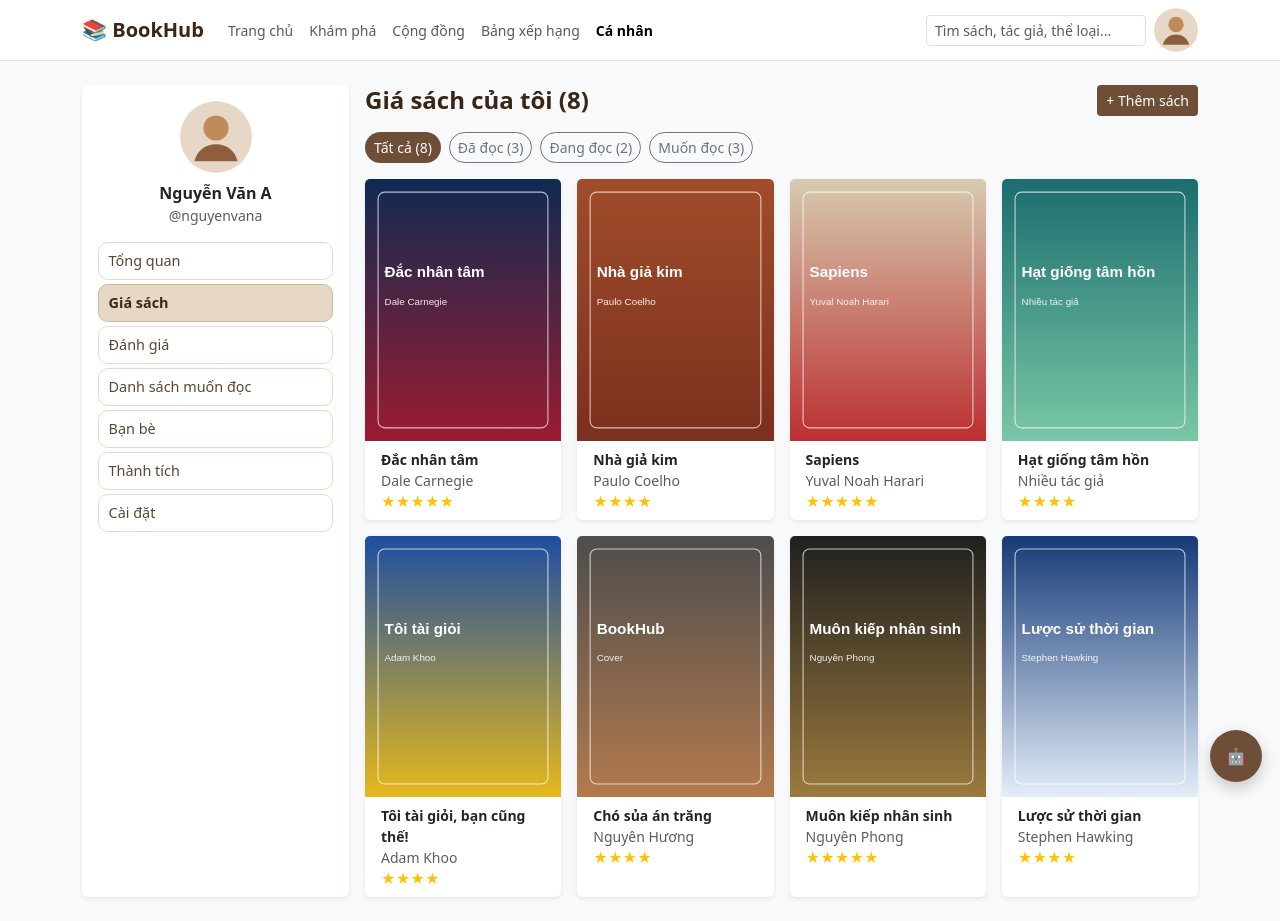
After one commit to thebao200474/desktop-tutorial, a PHP site: page /my-library.html in a window 1280 px wide. The commit adds this page. Run offline with PHP 8.4, Linux system fonts and the light colour scheme.

Commit message:
Add My Library page with sidebar, status tabs, book grid, and chatbot

```diff
--- a/public/book-detail.html
+++ b/public/book-detail.html
@@ -16,7 +16,7 @@
           <li class="nav-item"><a class="nav-link active fw-semibold text-brown" href="/explore.html">Khám phá</a></li>
           <li class="nav-item"><a class="nav-link" href="#">Cộng đồng</a></li>
           <li class="nav-item"><a class="nav-link" href="#">Bảng xếp hạng</a></li>
-          <li class="nav-item"><a class="nav-link" href="#">Cá nhân</a></li>
+          <li class="nav-item"><a class="nav-link" href="/my-library.html">Cá nhân</a></li>
         </ul>
         <div class="d-flex align-items-center gap-2">
           <div class="input-group input-group-sm">
--- a/public/explore.html
+++ b/public/explore.html
@@ -16,7 +16,7 @@
           <li class="nav-item"><a class="nav-link active fw-semibold text-brown" href="/explore.html">Khám phá</a></li>
           <li class="nav-item"><a class="nav-link" href="#">Cộng đồng</a></li>
           <li class="nav-item"><a class="nav-link" href="#">Bảng xếp hạng</a></li>
-          <li class="nav-item"><a class="nav-link" href="#">Cá nhân</a></li>
+          <li class="nav-item"><a class="nav-link" href="/my-library.html">Cá nhân</a></li>
         </ul>
         <div class="d-flex align-items-center gap-2">
           <div class="input-group input-group-sm">
--- /dev/null
+++ b/public/my-library.html
@@ -0,0 +1,77 @@
+<!doctype html>
+<html lang="vi">
+  <head>
+    <meta charset="UTF-8" />
+    <meta name="viewport" content="width=device-width, initial-scale=1.0" />
+    <title>Giá sách cá nhân - BookHub</title>
+    <link href="https://cdn.jsdelivr.net/npm/bootstrap@5.3.3/dist/css/bootstrap.min.css" rel="stylesheet" />
+    <link rel="stylesheet" href="/styles.css" />
+  </head>
+  <body class="bg-light">
+    <nav class="navbar navbar-expand-lg bg-white border-bottom">
+      <div class="container">
+        <a class="navbar-brand fw-bold text-brown" href="/">📚 BookHub</a>
+        <ul class="navbar-nav me-auto mb-2 mb-lg-0 small">
+          <li class="nav-item"><a class="nav-link" href="/">Trang chủ</a></li>
+          <li class="nav-item"><a class="nav-link" href="/explore.html">Khám phá</a></li>
+          <li class="nav-item"><a class="nav-link" href="#">Cộng đồng</a></li>
+          <li class="nav-item"><a class="nav-link" href="#">Bảng xếp hạng</a></li>
+          <li class="nav-item"><a class="nav-link active fw-semibold text-brown" href="/my-library.html">Cá nhân</a></li>
+        </ul>
+        <div class="d-flex align-items-center gap-2">
+          <input class="form-control form-control-sm" placeholder="Tìm sách, tác giả, thể loại..." />
+          <img src="/images/users/user-1.svg" class="review-avatar" alt="user" />
+        </div>
+      </div>
+    </nav>
+
+    <main class="container py-4">
+      <div class="row g-3">
+        <aside class="col-lg-3">
+          <div class="card border-0 shadow-sm h-100">
+            <div class="card-body">
+              <div class="text-center mb-3">
+                <img src="/images/users/user-1.svg" class="library-avatar mb-2" alt="avatar" />
+                <div class="fw-semibold">Nguyễn Văn A</div>
+                <div class="text-muted small">@nguyenvana</div>
+              </div>
+
+              <div class="d-grid gap-1 library-menu">
+                <a href="#" class="library-menu-item">Tổng quan</a>
+                <a href="/my-library.html" class="library-menu-item active">Giá sách</a>
+                <a href="#" class="library-menu-item">Đánh giá</a>
+                <a href="#" class="library-menu-item">Danh sách muốn đọc</a>
+                <a href="#" class="library-menu-item">Bạn bè</a>
+                <a href="#" class="library-menu-item">Thành tích</a>
+                <a href="#" class="library-menu-item">Cài đặt</a>
+              </div>
+            </div>
+          </div>
+        </aside>
+
+        <section class="col-lg-9">
+          <div class="d-flex justify-content-between align-items-center mb-3">
+            <h4 class="section-title mb-0" id="lib-title">Giá sách của tôi (0)</h4>
+            <a class="btn btn-brown btn-sm" href="/explore.html">+ Thêm sách</a>
+          </div>
+
+          <div class="d-flex flex-wrap gap-2 mb-3" id="status-tabs"></div>
+
+          <div class="row g-3" id="library-grid"></div>
+        </section>
+      </div>
+    </main>
+
+    <button id="chat-fab" class="chat-fab" title="Mở chatbot">🤖</button>
+    <div id="chat-fab-panel" class="chat-fab-panel d-none">
+      <div class="p-2 border-bottom fw-semibold">Chatbot hỗ trợ</div>
+      <div class="chat-box m-2" id="chat-box"></div>
+      <div class="input-group p-2 pt-0">
+        <input id="chat-input" class="form-control form-control-sm" placeholder="Nhập câu hỏi..." />
+        <button id="chat-send" class="btn btn-dark btn-sm">Gửi</button>
+      </div>
+    </div>
+
+    <script src="/my-library.js"></script>
+  </body>
+</html>
--- /dev/null
+++ b/public/my-library.js
@@ -0,0 +1,102 @@
+const myBooks = [
+  { id: 'S001', title: 'Đắc nhân tâm', author: 'Dale Carnegie', status: 'read', rating: 5, cover: '/images/books/dac-nhan-tam.svg' },
+  { id: 'S002', title: 'Nhà giả kim', author: 'Paulo Coelho', status: 'reading', rating: 4, cover: '/images/books/nha-gia-kim.svg' },
+  { id: 'S003', title: 'Sapiens', author: 'Yuval Noah Harari', status: 'wishlist', rating: 5, cover: '/images/books/sapiens.svg' },
+  { id: 'S004', title: 'Hạt giống tâm hồn', author: 'Nhiều tác giả', status: 'read', rating: 4, cover: '/images/books/hat-giong-tam-hon.svg' },
+  { id: 'S005', title: 'Tôi tài giỏi, bạn cũng thế!', author: 'Adam Khoo', status: 'reading', rating: 4, cover: '/images/books/toi-tai-gioi-ban-cung-the.svg' },
+  { id: 'S006', title: 'Chó sủa án trăng', author: 'Nguyên Hương', status: 'wishlist', rating: 4, cover: '/images/books/placeholder-book.svg' },
+  { id: 'S007', title: 'Muôn kiếp nhân sinh', author: 'Nguyên Phong', status: 'read', rating: 5, cover: '/images/books/muon-kiep-nhan-sinh.svg' },
+  { id: 'S008', title: 'Lược sử thời gian', author: 'Stephen Hawking', status: 'wishlist', rating: 4, cover: '/images/books/luoc-su-thoi-gian.svg' }
+];
+
+const statuses = [
+  { key: 'all', label: 'Tất cả' },
+  { key: 'read', label: 'Đã đọc' },
+  { key: 'reading', label: 'Đang đọc' },
+  { key: 'wishlist', label: 'Muốn đọc' }
+];
+
+let currentStatus = 'all';
+
+const statusTabs = document.getElementById('status-tabs');
+const libraryGrid = document.getElementById('library-grid');
+const libTitle = document.getElementById('lib-title');
+
+function countByStatus(key) {
+  return key === 'all' ? myBooks.length : myBooks.filter((b) => b.status === key).length;
+}
+
+function renderTabs() {
+  statusTabs.innerHTML = '';
+  statuses.forEach((s) => {
+    const btn = document.createElement('button');
+    btn.className = `btn btn-sm ${currentStatus === s.key ? 'btn-brown' : 'btn-outline-secondary'} rounded-pill`;
+    btn.textContent = `${s.label} (${countByStatus(s.key)})`;
+    btn.addEventListener('click', () => {
+      currentStatus = s.key;
+      renderTabs();
+      renderBooks();
+    });
+    statusTabs.appendChild(btn);
+  });
+}
+
+function renderBooks() {
+  const data = currentStatus === 'all' ? myBooks : myBooks.filter((b) => b.status === currentStatus);
+  libTitle.textContent = `Giá sách của tôi (${data.length})`;
+
+  libraryGrid.innerHTML = data
+    .map(
+      (book) => `
+      <div class="col-6 col-md-4 col-xl-3">
+        <a href="/book-detail.html?id=${encodeURIComponent(book.id)}" class="text-decoration-none text-dark">
+          <div class="card border-0 shadow-sm library-book-card h-100">
+            <img src="${book.cover}" class="card-img-top library-book-cover" alt="${book.title}">
+            <div class="card-body py-2">
+              <div class="fw-semibold small line-clamp-2">${book.title}</div>
+              <div class="text-muted small">${book.author}</div>
+              <div class="small text-warning">${'★'.repeat(book.rating)}</div>
+            </div>
+          </div>
+        </a>
+      </div>
+    `
+    )
+    .join('');
+}
+
+// chatbot
+const chatFab = document.getElementById('chat-fab');
+const chatPanel = document.getElementById('chat-fab-panel');
+const chatBox = document.getElementById('chat-box');
+const chatInput = document.getElementById('chat-input');
+const chatSend = document.getElementById('chat-send');
+
+function addChatBubble(text, who = 'bot') {
+  const bubble = document.createElement('div');
+  bubble.className = `chat-bubble ${who === 'user' ? 'chat-user' : 'chat-bot'}`;
+  bubble.textContent = text;
+  chatBox.appendChild(bubble);
+  chatBox.scrollTop = chatBox.scrollHeight;
+}
+
+chatFab.addEventListener('click', () => chatPanel.classList.toggle('d-none'));
+chatSend.addEventListener('click', async () => {
+  const message = chatInput.value.trim();
+  if (!message) return;
+  addChatBubble(message, 'user');
+  chatInput.value = '';
+
+  const res = await fetch('/api/chatbot', {
+    method: 'POST',
+    headers: { 'Content-Type': 'application/json' },
+    body: JSON.stringify({ message })
+  });
+
+  const data = await res.json();
+  addChatBubble(data.reply, 'bot');
+});
+
+addChatBubble('Xin chào! Đây là giá sách cá nhân của bạn.');
+renderTabs();
+renderBooks();
--- a/public/styles.css
+++ b/public/styles.css
@@ -200,3 +200,44 @@ body {
   object-fit: cover;
   flex-shrink: 0;
 }
+
+.library-avatar {
+  width: 72px;
+  height: 72px;
+  border-radius: 50%;
+  object-fit: cover;
+}
+
+.library-menu-item {
+  border: 1px solid #ead8c8;
+  border-radius: 0.6rem;
+  color: #5b4636;
+  padding: 0.45rem 0.6rem;
+  text-decoration: none;
+  font-size: 0.9rem;
+}
+
+.library-menu-item:hover {
+  background: #f5ece2;
+}
+
+.library-menu-item.active {
+  background: #e7d7c7;
+  border-color: #cfb79e;
+  color: #3d2818;
+  font-weight: 600;
+}
+
+.library-book-card {
+  transition: transform 0.15s ease, box-shadow 0.15s ease;
+}
+
+.library-book-card:hover {
+  transform: translateY(-3px);
+  box-shadow: 0 10px 18px rgba(0, 0, 0, 0.1);
+}
+
+.library-book-cover {
+  aspect-ratio: 3 / 4;
+  object-fit: cover;
+}
```
Also changed, not shown: README.md.
